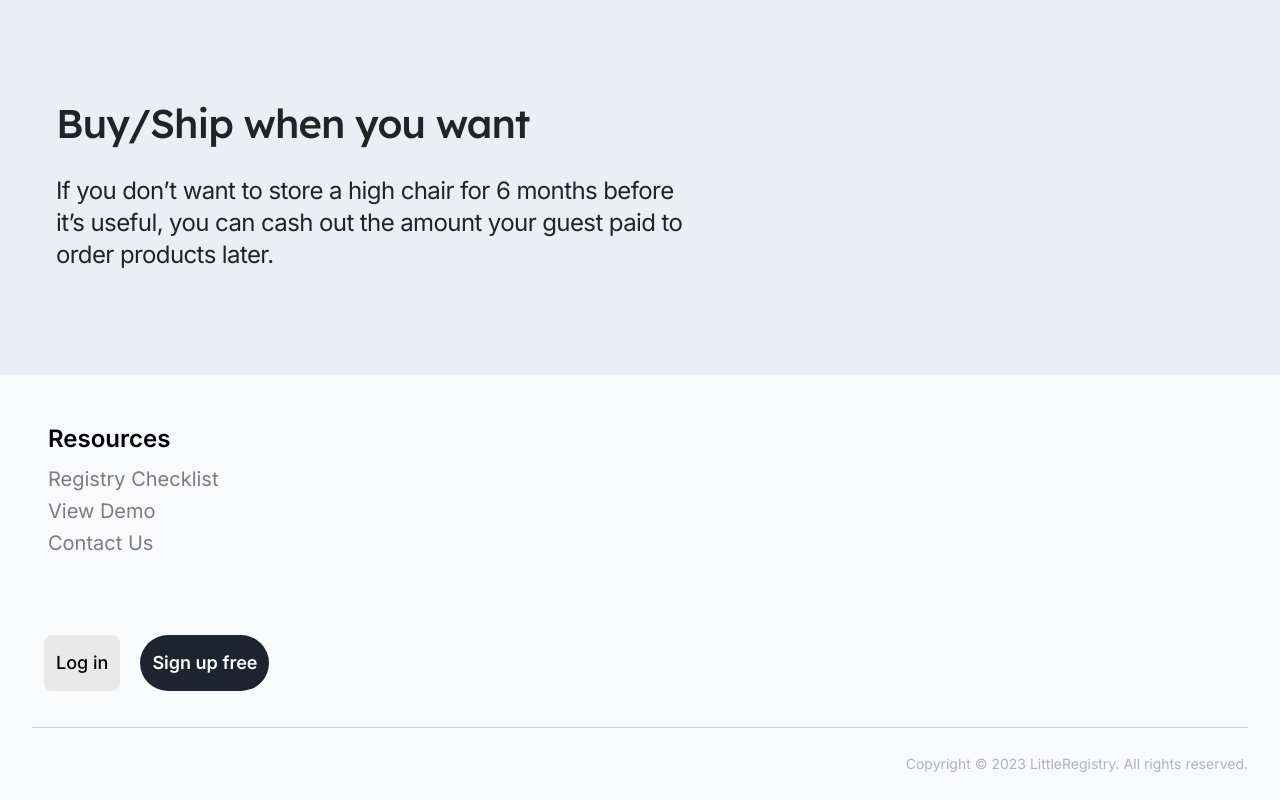
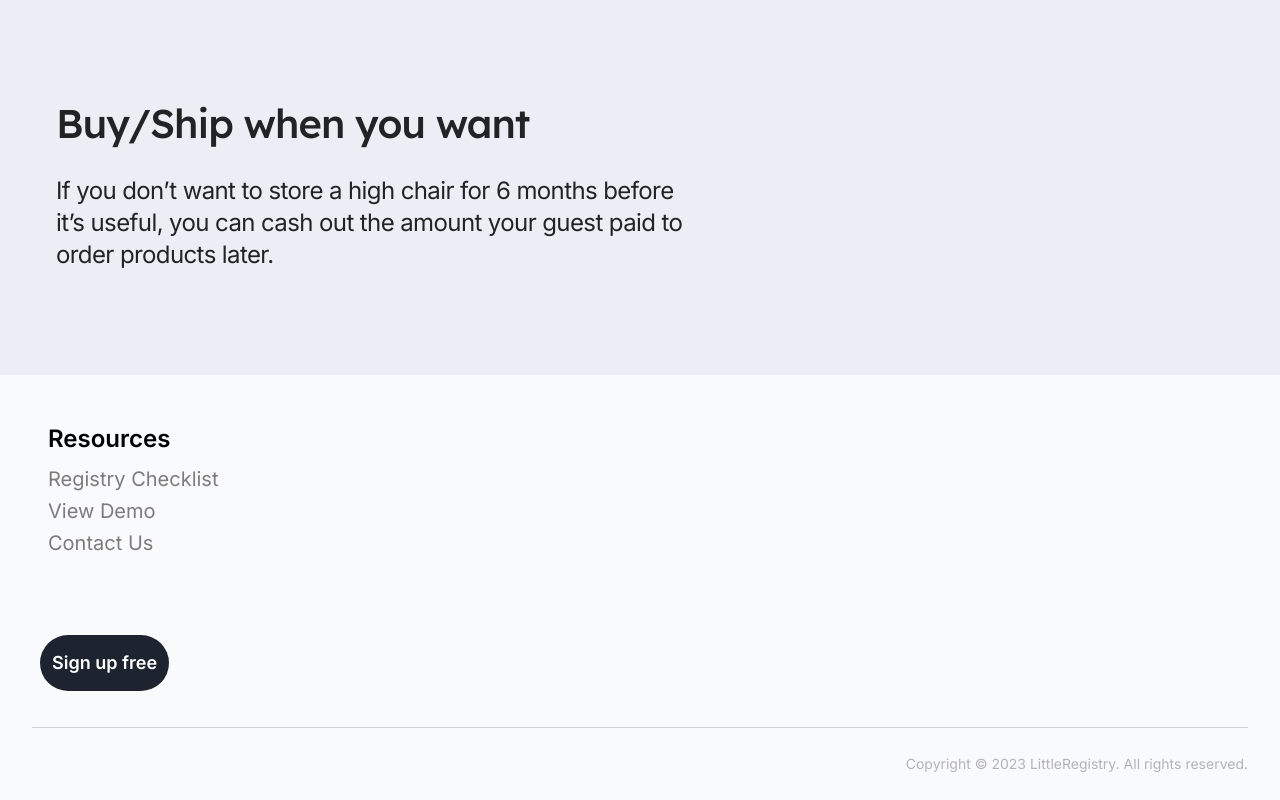
Before and after one commit to littleregistry/hop-land, a Next.js app: page /how-it-works in a window 1280 px wide. Shown: the part 5609-6409 px from the top of the page. Built offline with nearby package versions, Linux system fonts and the light colour scheme.

Commit message:
Remove login from footer

```diff
--- a/src/components/Footer.jsx
+++ b/src/components/Footer.jsx
@@ -77,11 +77,6 @@ export function Footer() {
         </div>
 
         <div className="flex py-6 ">
-            <Link href="/login">
-                  <div className="w-max m-3 font-medium bg-[#E9E9E9] hover:bg-[#e2dede] text-lg p-3 rounded-lg">
-                    Log in
-                  </div>
-            </Link>
 
             {/* Button */}
             <Link href="/signup">
```
